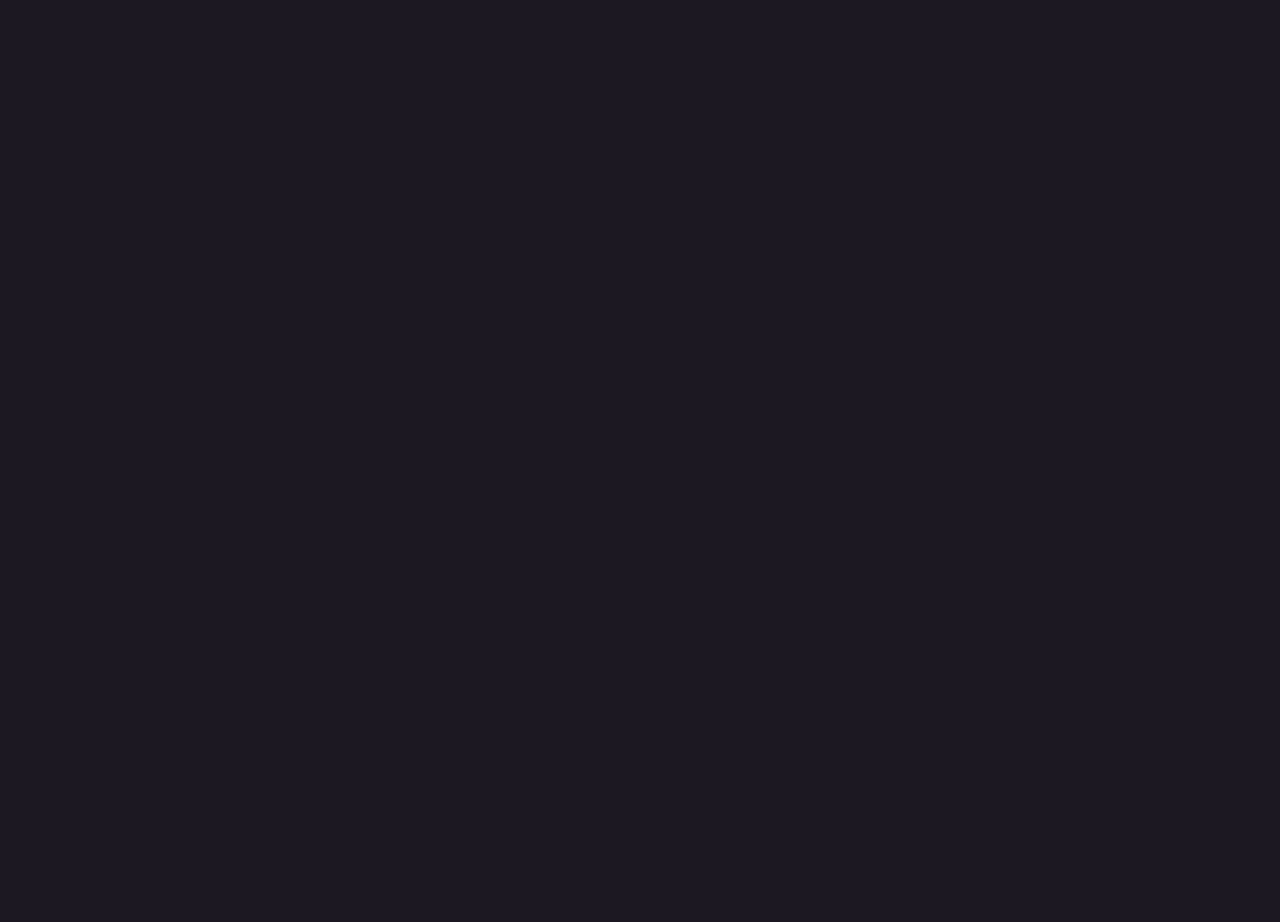
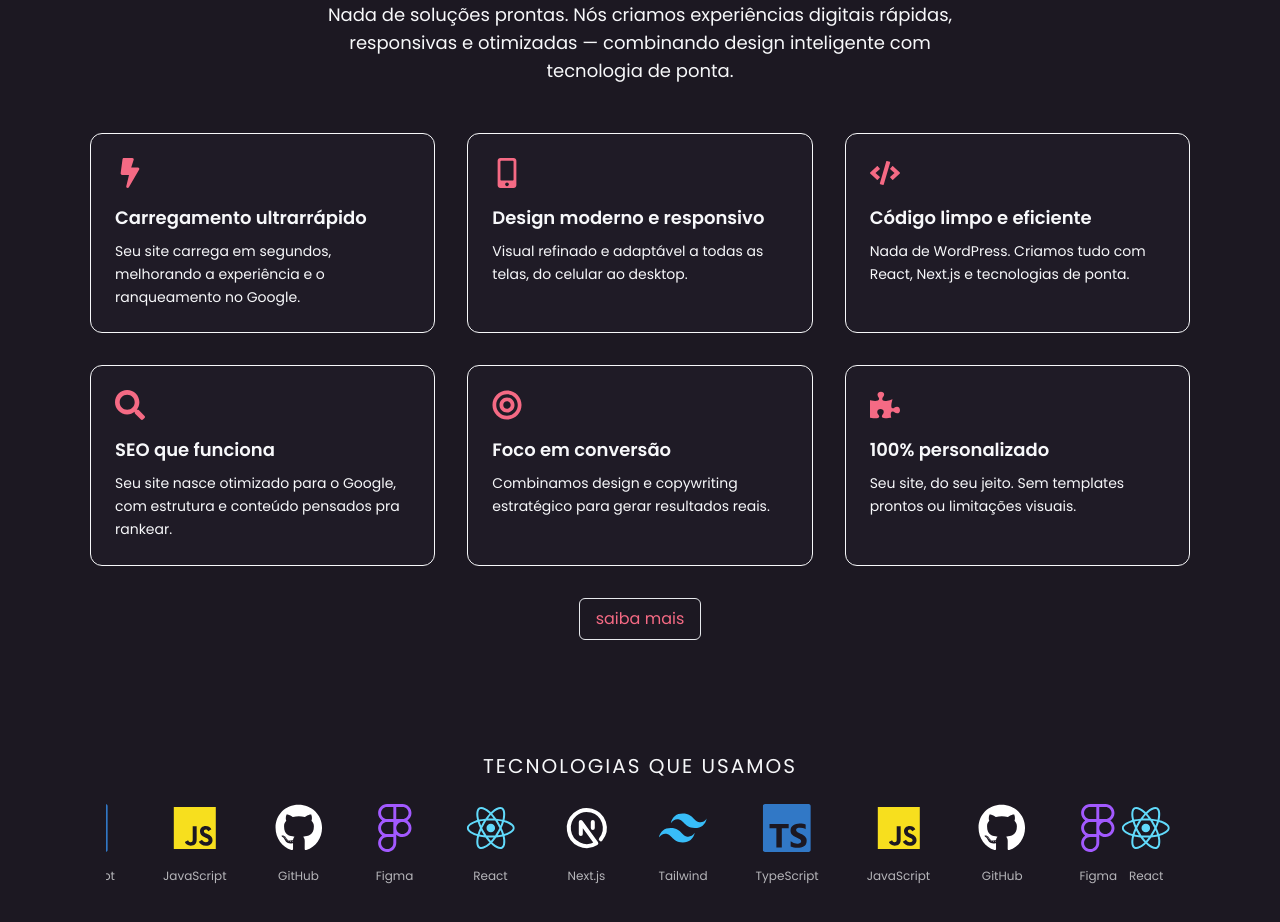
Before and after one commit to Kango-Studio/kango-studio, a Next.js app: page / in a window 1280 px wide. Shown: the part 920-1842 px from the top of the page. Before the commit the page ends 800 px from the top, so only its background shows below. Built offline with nearby package versions, Linux system fonts and the light colour scheme.

Commit message:
services e tech carrossel

```diff
--- /dev/null
+++ b/app/components/ServicesSection.tsx
@@ -0,0 +1,97 @@
+"use client";
+
+import { motion } from "framer-motion";
+import {
+  FaBolt,
+  FaCode,
+  FaSearch,
+  FaMobileAlt,
+  FaPuzzlePiece,
+  FaBullseye,
+} from "react-icons/fa";
+
+const services = [
+  {
+    icon: <FaBolt />,
+    title: "Carregamento ultrarrápido",
+    desc: "Seu site carrega em segundos, melhorando a experiência e o ranqueamento no Google.",
+  },
+  {
+    icon: <FaMobileAlt />,
+    title: "Design moderno e responsivo",
+    desc: "Visual refinado e adaptável a todas as telas, do celular ao desktop.",
+  },
+  {
+    icon: <FaCode />,
+    title: "Código limpo e eficiente",
+    desc: "Nada de WordPress. Criamos tudo com React, Next.js e tecnologias de ponta.",
+  },
+  {
+    icon: <FaSearch />,
+    title: "SEO que funciona",
+    desc: "Seu site nasce otimizado para o Google, com estrutura e conteúdo pensados pra rankear.",
+  },
+  {
+    icon: <FaBullseye />,
+    title: "Foco em conversão",
+    desc: "Combinamos design e copywriting estratégico para gerar resultados reais.",
+  },
+  {
+    icon: <FaPuzzlePiece />,
+    title: "100% personalizado",
+    desc: "Seu site, do seu jeito. Sem templates prontos ou limitações visuais.",
+  },
+];
+
+export default function ServicesSection() {
+  return (
+    <section className="bg-background border-t border-border py-16 px-4">
+      <div className="max-w-[1100px] mx-auto text-center">
+        <motion.h2
+          initial={{ opacity: 0, y: 20 }}
+          whileInView={{ opacity: 1, y: 0 }}
+          transition={{ duration: 0.6 }}
+          viewport={{ once: true }}
+          className="text-3xl md:text-4xl font-satoshi text-light mb-4"
+        >
+          Sites que impressionam por dentro e por fora
+        </motion.h2>
+
+        <motion.p
+          initial={{ opacity: 0, y: 20 }}
+          whileInView={{ opacity: 1, y: 0 }}
+          transition={{ delay: 0.2, duration: 0.6 }}
+          viewport={{ once: true }}
+          className="text-lg text-text-gray max-w-2xl mx-auto font-poppins"
+        >
+          Nada de soluções prontas. Nós criamos experiências digitais rápidas, responsivas e otimizadas — combinando design inteligente com tecnologia de ponta.
+        </motion.p>
+
+        {/* Cards */}
+        <div className="grid md:grid-cols-3 gap-8 mt-12">
+          {services.map((service, index) => (
+            <motion.div
+              key={index}
+              initial={{ opacity: 0, y: 20 }}
+              whileInView={{ opacity: 1, y: 0 }}
+              transition={{ delay: index * 0.1, duration: 0.5 }}
+              viewport={{ once: true }}
+              className="bg-[#1F1B26] border border-border rounded-xl p-6 text-left hover:border-primary transition"
+            >
+              <div className="text-primary text-3xl mb-4">{service.icon}</div>
+              <h3 className="text-light font-semibold text-lg mb-2 font-poppins">
+                {service.title}
+              </h3>
+              <p className="text-text-gray text-sm font-poppins leading-relaxed">
+                {service.desc}
+              </p>
+            </motion.div>
+          ))}
+        </div>
+        <button className="bg-background border border-border-geral text-primary px-4 py-2 mt-8 rounded-md font-poppins cursor-pointer hover:bg-primary hover:text-white transition hover:brightness-110 hover:border-primary">
+          saiba mais
+        </button>
+      </div>
+    </section>
+  );
+}
--- /dev/null
+++ b/app/components/TechCarousel.tsx
@@ -0,0 +1,62 @@
+"use client";
+
+import Marquee from "react-fast-marquee";
+import {
+  FaReact,
+  FaGithub,
+  FaFigma,
+  FaJs,
+} from "react-icons/fa";
+import { TbBrandNextjs } from "react-icons/tb";
+import { SiTailwindcss, SiTypescript } from "react-icons/si";
+import { motion } from "framer-motion";
+
+export default function TechCarousel() {
+  const icons = [
+    { icon: <FaReact />, color: "#61DAFB", name: "React" },
+    { icon: <TbBrandNextjs />, color: "#fff", name: "Next.js" },
+    { icon: <SiTailwindcss />, color: "#38BDF8", name: "Tailwind" },
+    { icon: <SiTypescript />, color: "#3178C6", name: "TypeScript" },
+    { icon: <FaJs />, color: "#F7DF1E", name: "JavaScript" },
+    { icon: <FaGithub />, color: "#fff", name: "GitHub" },
+    { icon: <FaFigma />, color: "#A259FF", name: "Figma" },
+  ];
+
+  return (
+    <motion.section
+      initial={{ opacity: 0, y: 20 }}
+      whileInView={{ opacity: 1, y: 0 }}
+      transition={{ duration: 0.8, ease: "easeOut" }}
+      viewport={{ once: true }}
+      className="w-full py-12 bg-background"
+    >
+      <div className="max-w-[1100px] mx-auto px-4">
+        <h2 className="text-center text-lg md:text-xl font-poppins text-light mb-6 uppercase tracking-widest">
+          Tecnologias que usamos
+        </h2>
+
+        <Marquee speed={60} gradient={false} pauseOnHover className="overflow-hidden">
+          <div className="flex gap-12 items-center">
+            {[...icons, ...icons].map(({ icon, color, name }, index) => (
+              <div
+                key={index}
+                className="flex flex-col gap-2 items-center text-center transform transition-transform duration-300 hover:scale-110"
+              >
+                <div
+                  className="text-4xl md:text-5xl"
+                  style={{ color }}
+                  title={name}
+                >
+                  {icon}
+                </div>
+                <span className="text-xs mt-2 text-light font-poppins opacity-70">
+                  {name}
+                </span>
+              </div>
+            ))}
+          </div>
+        </Marquee>
+      </div>
+    </motion.section>
+  );
+}
--- a/app/page.tsx
+++ b/app/page.tsx
@@ -1,11 +1,15 @@
 import Hero from "./components/Hero";
 import Nav from "./components/Nav";
+import ServicesSection from "./components/ServicesSection";
+import TechCarousel from "./components/TechCarousel";
 
 export default function Home() {
   return (
     <>
       <Nav />
       <Hero />
+      <ServicesSection />
+      <TechCarousel />
       {/* <div className="grid grid-rows-[20px_1fr_20px] items-center justify-items-center min-h-screen p-8 pb-20 gap-16 sm:p-20 font-[family-name:var(--font-geist-sans)]">
         <h1 className="text-4xl font-light font-satoshi">Kan<span className="font-bold font-poppins">go</span> Studio</h1>
         <Hero />
--- a/package.json
+++ b/package.json
@@ -14,6 +14,7 @@
     "next": "15.2.4",
     "react": "^19.0.0",
     "react-dom": "^19.0.0",
+    "react-fast-marquee": "^1.6.5",
     "react-icons": "^5.5.0"
   },
   "devDependencies": {
```
Also changed, not shown: 1 other file (tests, documents, lock files or other folders).
